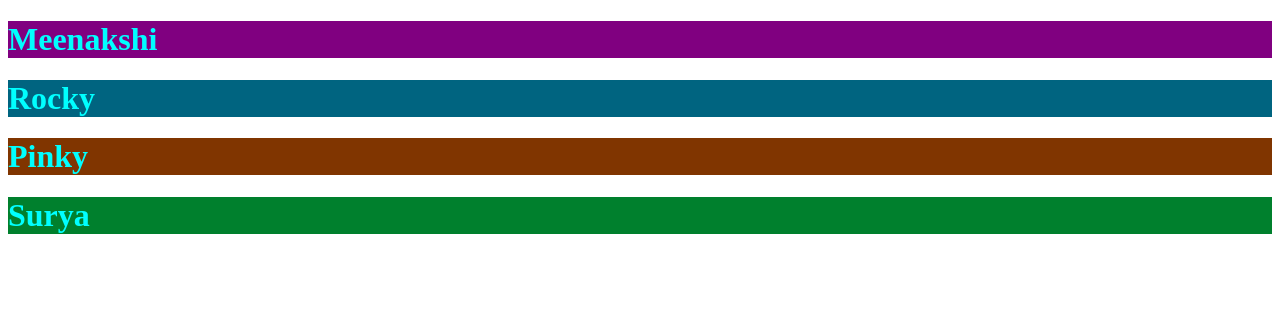
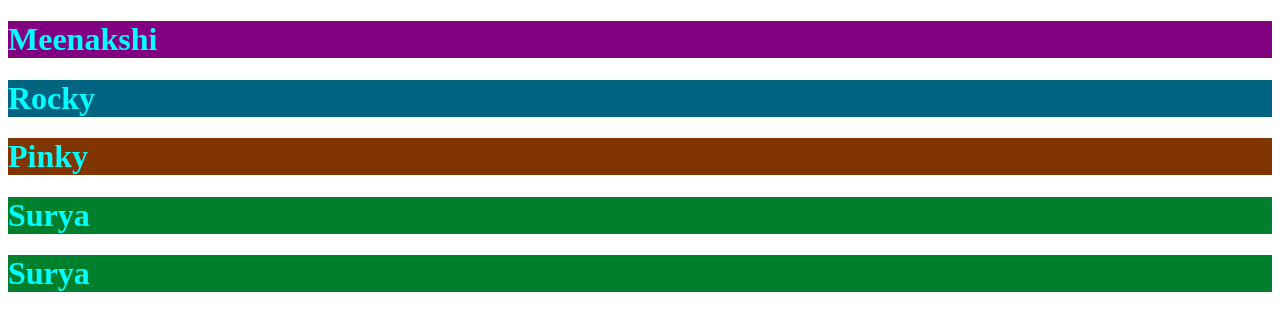
Before and after one commit to MeenakshiPasupuleti12/html, a plain HTML site: page media.html in a window 1280 px wide. Drawn offline with Linux system fonts and the light colour scheme.

Commit message:
Update media.html

```diff
--- a/media.html
+++ b/media.html
@@ -11,5 +11,7 @@
          <h1 id="h2">Rocky</h2>
          <h1 id="h3">Pinky</h1>
          <h1 id="h4">Surya</h1>
+         <h1 id="h4">Surya</h1>
+
 </body>
 </html>
```
